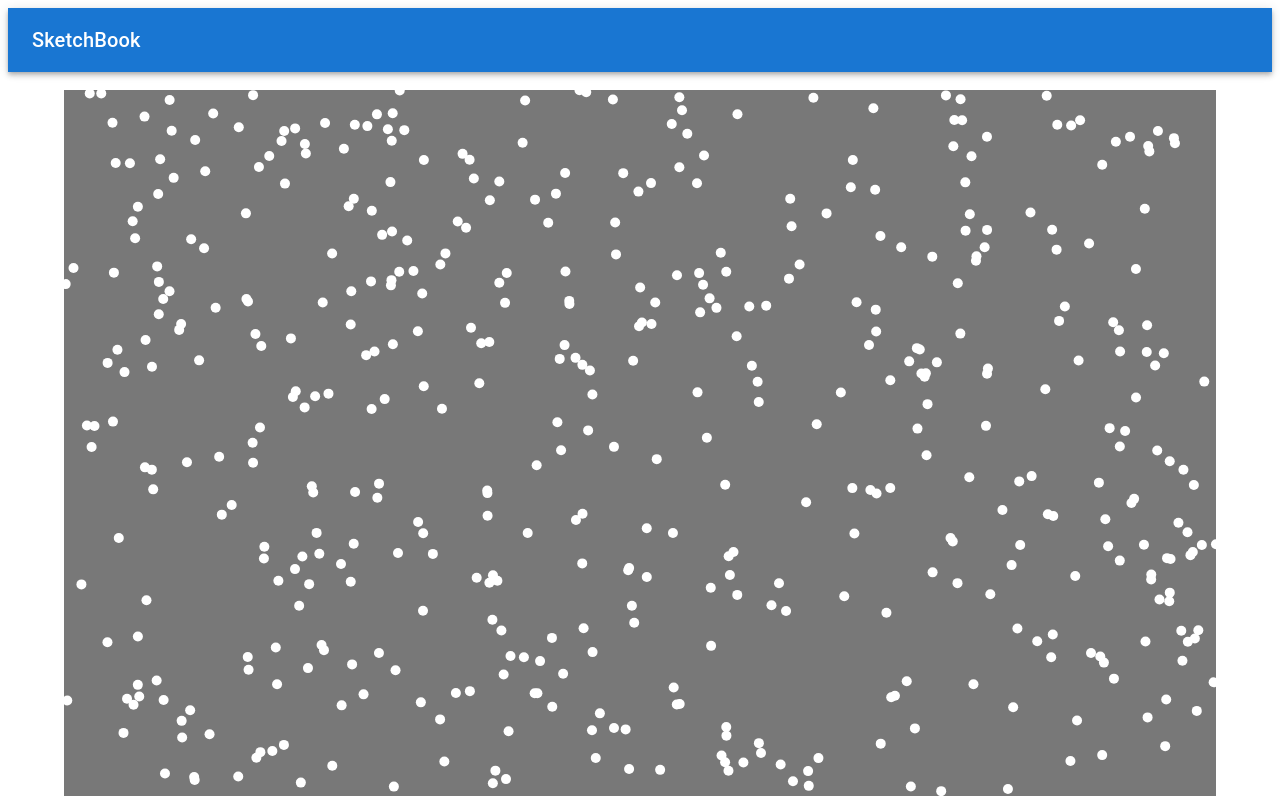
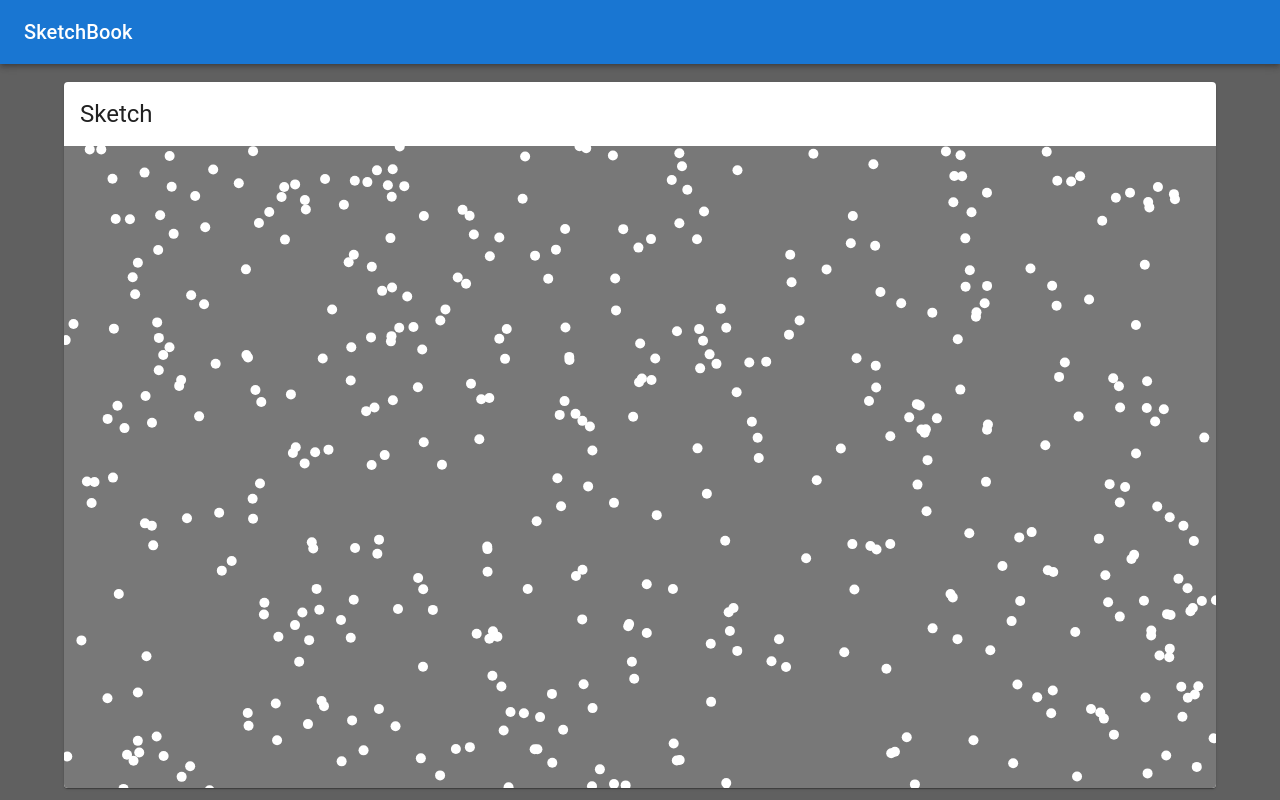
Before and after one commit to atpe/p5sketchbook, a React (Create React App) app: page / in a window 1280 px wide. Built offline with nearby package versions, Linux system fonts and the light colour scheme.

Commit message:
minor design changes

```diff
--- a/src/index.css
+++ b/src/index.css
@@ -1,5 +1,7 @@
 html, body {
   height: 99%;
+  background-color: #606060;
+  margin: 0px;
 }
 
 #root, .App {
--- a/src/sketches/Sketch.js
+++ b/src/sketches/Sketch.js
@@ -2,7 +2,10 @@ import React, { createRef, useEffect } from 'react'
 
 import p5 from 'p5'
 
-import Box from '@mui/material/Box'
+import Card from '@mui/material/Card'
+import CardHeader from '@mui/material/CardHeader'
+import CardMedia from '@mui/material/CardMedia'
+import CardContent from '@mui/material/CardContent'
 
 /** Sketch component
  * @returns A p5.js instance within a component
@@ -17,6 +20,9 @@ export default function Sketch(props) {
 
   /** Return sketch */
   return (
-    <Box sx={{ height: '100%' }} ref={sketchRef} />
+    <Card sx={{ height: '100%' }} >
+      <CardHeader title="Sketch" />
+      <CardMedia sx={{ height: '100%' }} raised={true} ref={sketchRef} />
+    </Card>
   )
 }
```
